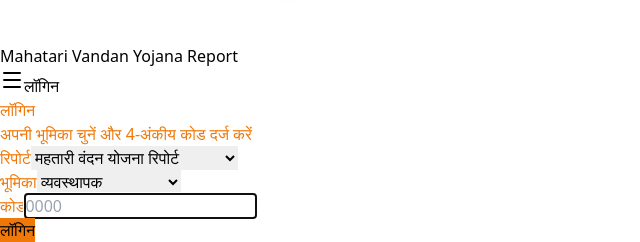
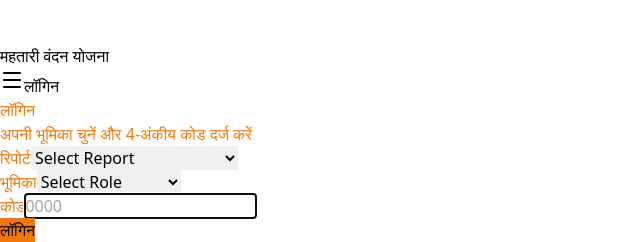
Before and after one commit to inspire1201/vandan_yojana_frontend, a React (Vite) app: page /login in a window 1280 px wide. Shown: the part 951-1193 px from the top of the page, without its empty margins (0-640 px from the left). Built offline with nearby package versions, Linux system fonts and the light colour scheme; no server answers.

Commit message:
by defalt role and report selection removed

```diff
--- a/src/Components/auth/Login.tsx
+++ b/src/Components/auth/Login.tsx
@@ -30,9 +30,7 @@
     formState: { errors },
     reset,
     watch,
-  } = useForm<FormData>({
-    defaultValues: { role: 'ADMIN', reports: 'Mahatari Vandan Yojana Report' },
-  });
+  } = useForm<FormData>();
 
   const selectedReport = watch('reports');
 
@@ -105,6 +103,7 @@
               disabled={isLoading}
               className="w-full px-4 py-3 border-2 border-gray-300 rounded-xl focus:border-indigo-600 focus:outline-none transition-all"
             >
+              <option value="">Select Report</option>
               <option value="Mahatari Vandan Yojana Report">{t('reports.mahatariVandan')}</option>
               <option value="Call Center Report">{t('reports.callCenter')}</option>
               <option value="WhatsApp/OBD/SMS Report">{t('reports.whatsappObd')}</option>
@@ -122,6 +121,7 @@
               disabled={isLoading}
               className="w-full px-4 py-3 border-2 border-gray-300 rounded-xl focus:border-indigo-600 focus:outline-none transition-all"
             >
+              <option value="">Select Role</option>
               <option value="ADMIN">{t('common.admin')}</option>
               <option value="DISTRICT_USER">{t('common.districtUser')}</option>
               <option value="VIDHANSABHA_USER">{t('common.vidhansabhaUser')}</option>
```
